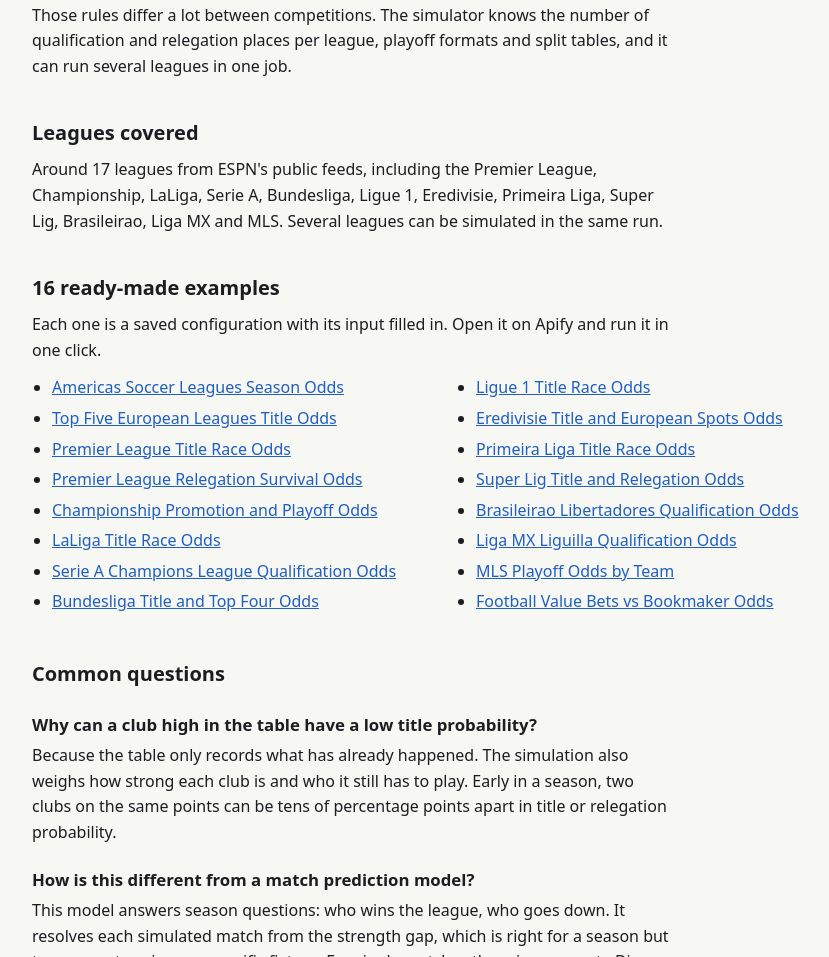
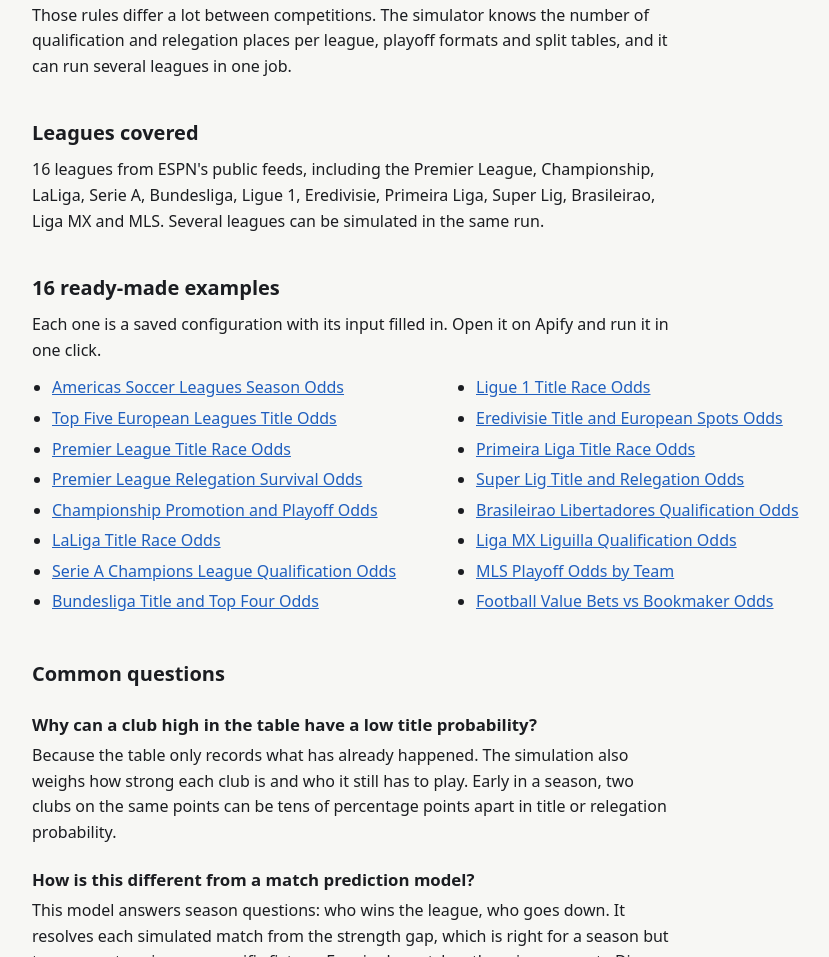
Before and after one commit to commodus67/commodus67.github.io, a plain HTML site: page soccer-predictions-api.html in a window 1280 px wide. Shown: the part 990-1947 px from the top of the page, without its empty margins (188-1017 px from the left). Drawn offline with Linux system fonts and the light colour scheme.

Commit message:
Soccer season page: 16 leagues

```diff
--- a/soccer-predictions-api.html
+++ b/soccer-predictions-api.html
@@ -70,7 +70,7 @@
     <p>In each simulated season the strengths are redrawn from a distribution rather than fixed, which keeps the output from becoming overconfident. Every remaining fixture is then resolved from the strength gap between the two clubs, the final table is built, and the league&#x27;s own rules decide who finished where.</p>
     <p>Those rules differ a lot between competitions. The simulator knows the number of qualification and relegation places per league, playoff formats and split tables, and it can run several leagues in one job.</p>
     <h2>Leagues covered</h2>
-    <p>Around 17 leagues from ESPN&#x27;s public feeds, including the Premier League, Championship, LaLiga, Serie A, Bundesliga, Ligue 1, Eredivisie, Primeira Liga, Super Lig, Brasileirao, Liga MX and MLS. Several leagues can be simulated in the same run.</p>
+    <p>16 leagues from ESPN&#x27;s public feeds, including the Premier League, Championship, LaLiga, Serie A, Bundesliga, Ligue 1, Eredivisie, Primeira Liga, Super Lig, Brasileirao, Liga MX and MLS. Several leagues can be simulated in the same run.</p>
     <h2>16 ready-made examples</h2>
     <p>Each one is a saved configuration with its input filled in. Open it on Apify and run it in one click.</p>
     <ul class="ex">
```
